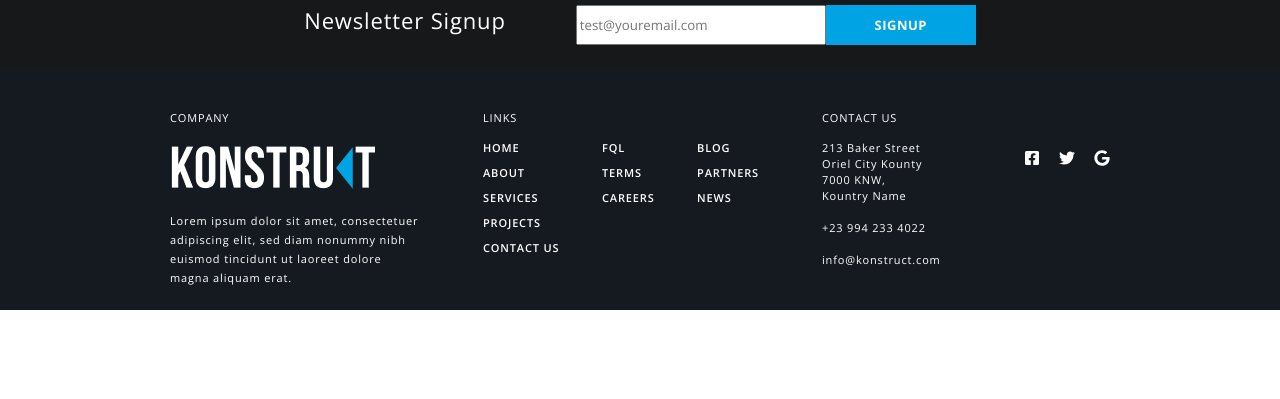
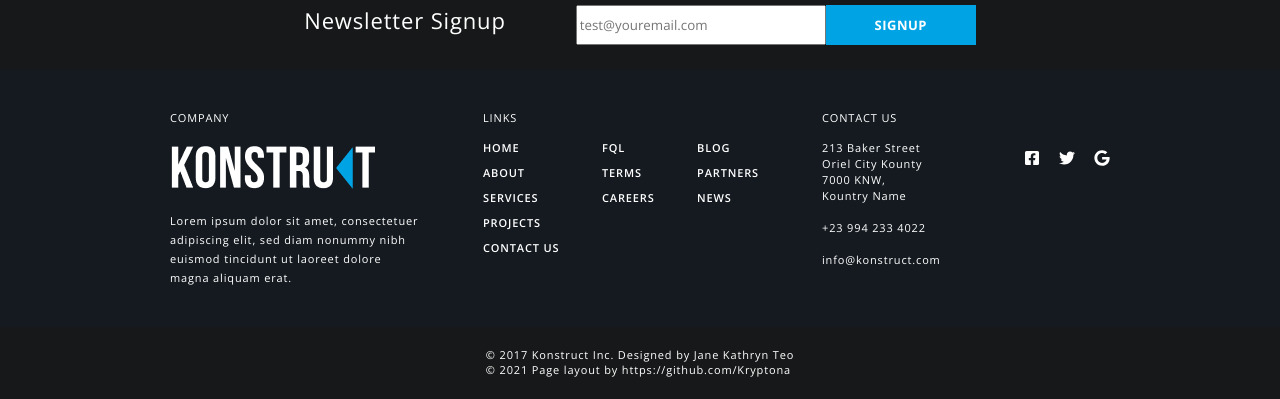
Before and after one commit to Kryptona/ReactFromScratch, a React app: page / in a window 1280 px wide. Shown: the part 2610-3009 px from the top of the page. Before the commit the page ends 2937 px from the top, so only its background shows below. Built offline with nearby package versions, Linux system fonts and the light colour scheme.

Commit message:
footer panel finished

```diff
--- a/src/components/footer/Footer.tsx
+++ b/src/components/footer/Footer.tsx
@@ -6,6 +6,7 @@ import logo from '../../img/logo.png';
 import {FontAwesomeIcon} from '@fortawesome/react-fontawesome'
 import {faFacebookSquare, faGoogle, faTwitter} from '@fortawesome/free-brands-svg-icons'
 
+//todo запретить горизонтальный скролл
 const Footer = () => {
     return (
         <div className={styles.root}>
@@ -45,6 +46,13 @@ const Footer = () => {
                     <FontAwesomeIcon icon={faGoogle} style={{color: "white"}}/>
                 </div>
             </div>
+            <div className={styles.footerPanel}>
+                <div className={styles.contentFP}>
+                    <div>© 2017 Konstruct Inc. Designed by Jane Kathryn Teo
+                        <br/> © 2021 Page layout by https://github.com/Kryptona
+                    </div>
+                </div>
+            </div>
         </div>
     );
 };
--- a/src/components/footer/footer.scss
+++ b/src/components/footer/footer.scss
@@ -1,5 +1,6 @@
 @import "src/styles/defaults";
 
+$panel-color: #171819;
 $bg: #141A20;
 
 %header {
@@ -12,7 +13,6 @@ $bg: #141A20;
 }
 
 .root {
-  height: 240px;
   background-color: $bg;
 
   .content {
@@ -30,7 +30,7 @@ $bg: #141A20;
         margin-bottom: 20px;
       }
 
-      img{
+      img {
         margin: 20px 0;
       }
 
@@ -74,7 +74,7 @@ $bg: #141A20;
       }
     }
 
-    .logoLinks{
+    .logoLinks {
       width: 85px;
       display: flex;
       justify-content: space-between;
@@ -82,4 +82,24 @@ $bg: #141A20;
     }
   }
 
+  .footerPanel {
+    height: 75px;
+    background-color: $panel-color;
+
+    .contentFP {
+      max-width: $container-max-width;
+      display: flex;
+      justify-content: center;
+      margin: 0 auto;
+
+      padding-top: 20px;
+      font-family: "Open Sans";
+      color: $white_font_color;
+      font-size: 11px;
+      line-height: 15px;
+      letter-spacing: 0.846154px;
+
+    }
+
+  }
 }
```
